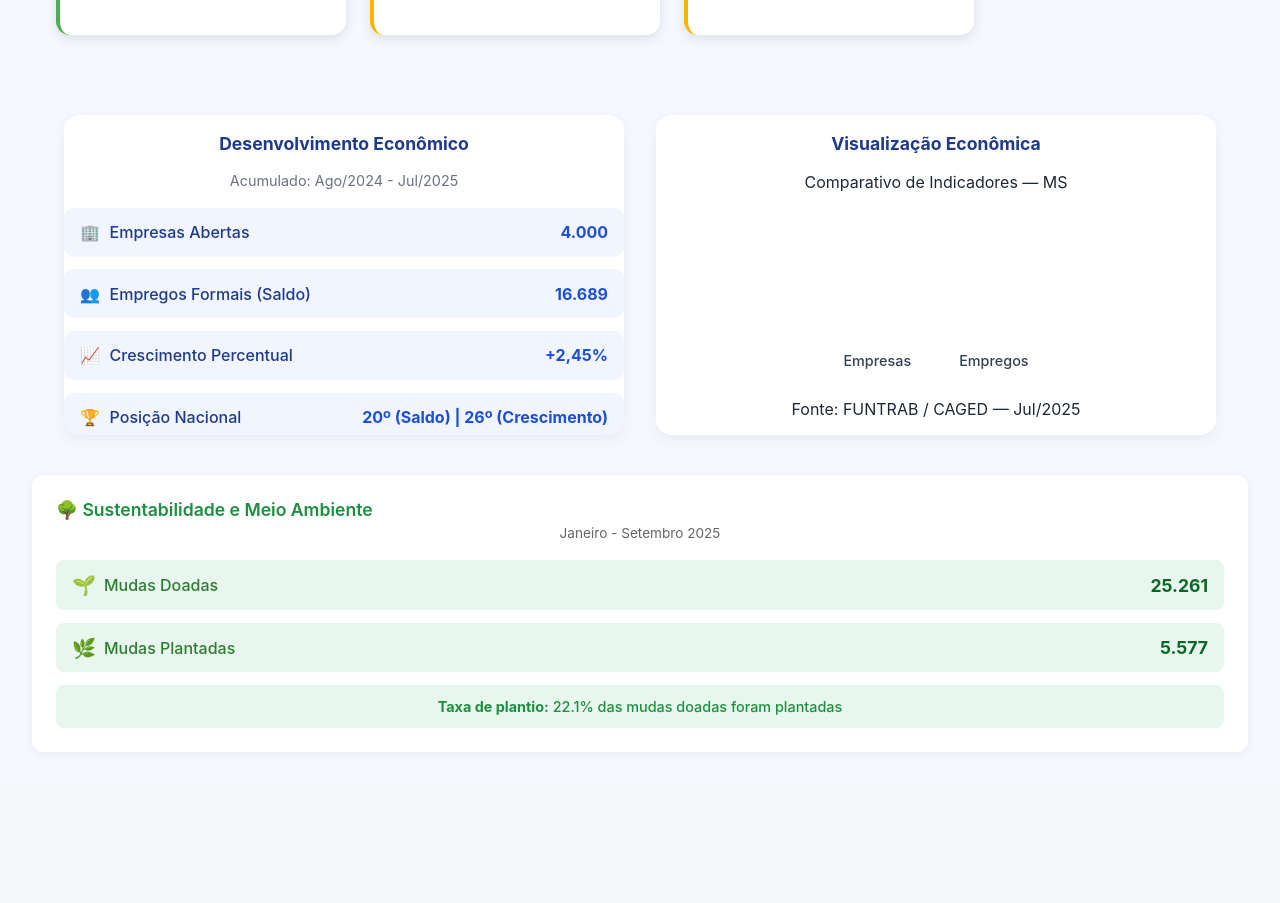
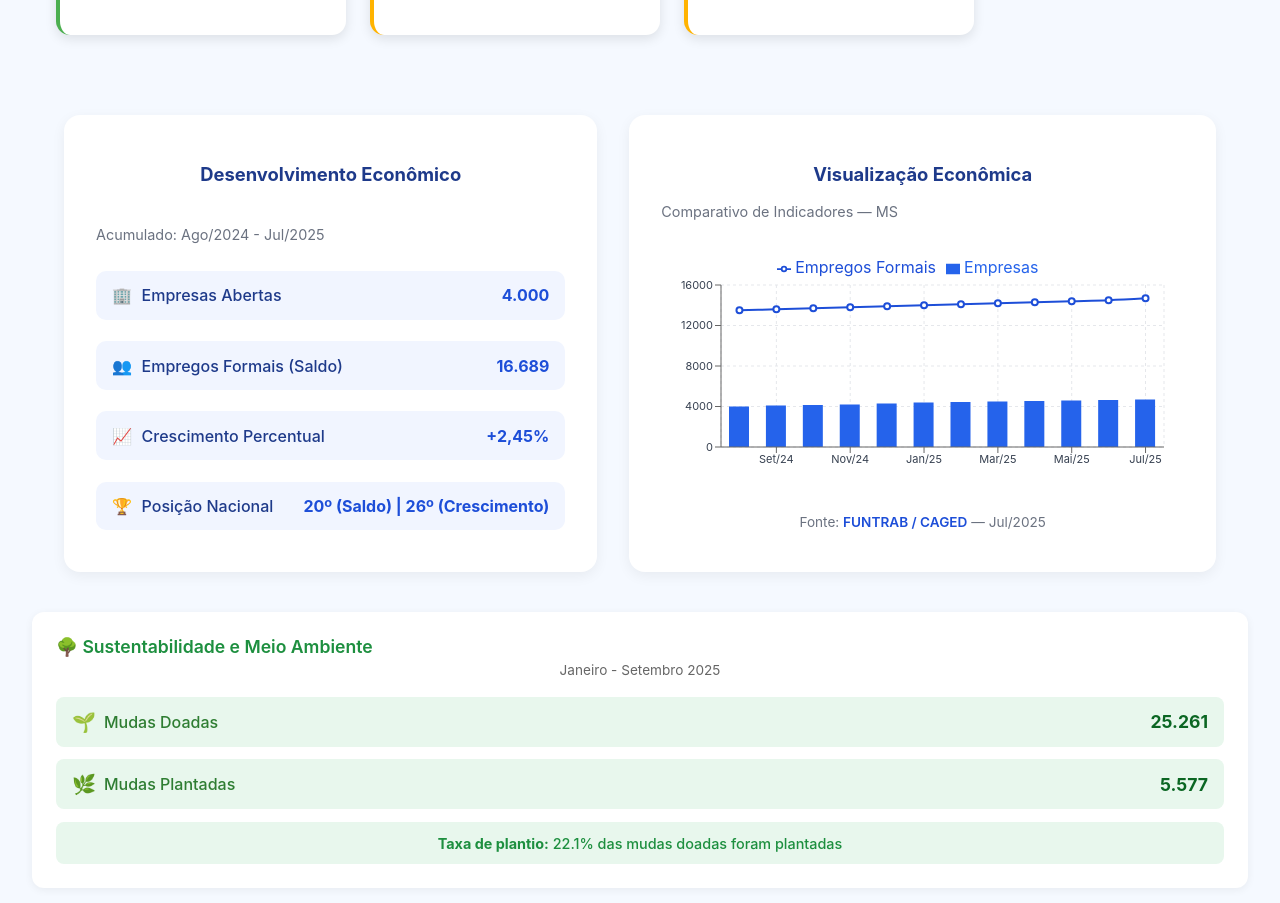
Before and after one commit to Magnumja/semades-dashboard, a React (Vite) app: page / in a window 1280 px wide. Shown: the part 749-1652 px from the top of the page. Before the commit the page ends 1533 px from the top, so only its background shows below. Built offline with nearby package versions, Linux system fonts and the light colour scheme.

Commit message:
feat: enhance EconomicSection with responsive chart and improved layout

```diff
--- a/src/components/EconomicSection.jsx
+++ b/src/components/EconomicSection.jsx
@@ -1,11 +1,36 @@
 import React from "react";
 import "../styles/EconomicSection.css";
+import {
+  ResponsiveContainer,
+  ComposedChart,
+  Bar,
+  Line,
+  XAxis,
+  YAxis,
+  CartesianGrid,
+  Tooltip,
+  Legend,
+} from "recharts";
+
+const data = [
+  { month: "Ago/24", empresas: 4000, empregos: 13500 },
+  { month: "Set/24", empresas: 4100, empregos: 13600 },
+  { month: "Out/24", empresas: 4150, empregos: 13700 },
+  { month: "Nov/24", empresas: 4200, empregos: 13800 },
+  { month: "Dez/24", empresas: 4300, empregos: 13900 },
+  { month: "Jan/25", empresas: 4400, empregos: 14000 },
+  { month: "Fev/25", empresas: 4450, empregos: 14100 },
+  { month: "Mar/25", empresas: 4500, empregos: 14200 },
+  { month: "Abr/25", empresas: 4550, empregos: 14300 },
+  { month: "Mai/25", empresas: 4600, empregos: 14400 },
+  { month: "Jun/25", empresas: 4650, empregos: 14500 },
+  { month: "Jul/25", empresas: 4700, empregos: 14689 },
+];
 
 export default function EconomicSection() {
   return (
     <section className="economic-section">
       <div className="economic-grid">
-
         {/* === CARD DE DADOS === */}
         <div className="economic-card info-card">
           <h3 className="economic-title">Desenvolvimento Econômico</h3>
@@ -51,24 +76,50 @@ export default function EconomicSection() {
             <p className="economic-subtitle">Comparativo de Indicadores — MS</p>
           </div>
 
-          <div className="chart-wrapper">
-            <div className="chart-bar">
-              <div className="bar empresas" style={{ height: "45%" }}></div>
-              <p>Empresas</p>
-            </div>
-            <div className="chart-bar">
-              <div className="bar empregos" style={{ height: "80%" }}></div>
-              <p>Empregos</p>
-            </div>
+          <div className="chart-container">
+            <ResponsiveContainer width="100%" height="100%">
+              <ComposedChart
+                data={data}
+                margin={{ top: 10, right: 20, left: 0, bottom: 10 }}
+              >
+                <CartesianGrid strokeDasharray="3 3" stroke="#e5e7eb" />
+                <XAxis dataKey="month" tick={{ fill: "#374151", fontSize: 11 }} />
+                <YAxis tick={{ fill: "#374151", fontSize: 11 }} />
+                <Tooltip
+                  contentStyle={{
+                    backgroundColor: "#fff",
+                    borderRadius: "8px",
+                    border: "1px solid #e5e7eb",
+                  }}
+                />
+                <Legend verticalAlign="top" align="center" wrapperStyle={{ paddingBottom: 8 }} />
+                <Bar dataKey="empresas" name="Empresas" barSize={20} fill="#2563eb" />
+                <Line
+                  dataKey="empregos"
+                  name="Empregos Formais"
+                  type="monotone"
+                  stroke="#1d4ed8"
+                  strokeWidth={2}
+                  dot={{ r: 3 }}
+                />
+              </ComposedChart>
+            </ResponsiveContainer>
           </div>
 
           <div className="chart-footer">
             <p className="economic-source">
-              Fonte: <a href="https://www.funtrab.ms.gov.br" target="_blank" rel="noopener noreferrer">FUNTRAB / CAGED</a> — Jul/2025
+              Fonte:{" "}
+              <a
+                href="https://www.funtrab.ms.gov.br"
+                target="_blank"
+                rel="noopener noreferrer"
+              >
+                FUNTRAB / CAGED
+              </a>{" "}
+              — Jul/2025
             </p>
           </div>
         </div>
-
       </div>
     </section>
   );
--- a/src/styles/EconomicSection.css
+++ b/src/styles/EconomicSection.css
@@ -4,6 +4,7 @@
   padding-inline: 2rem;
 }
 
+/* GRID PRINCIPAL */
 .economic-grid {
   display: grid;
   grid-template-columns: 1fr;
@@ -12,63 +13,47 @@
 
 @media (min-width: 1024px) {
   .economic-grid {
-    grid-template-columns: 1fr 1fr;
+    grid-template-columns: 1fr 1.1fr; /* Gráfico levemente maior */
+    align-items: stretch; /* Alinha alturas */
     gap: 2rem;
   }
 }
 
 /* ==== CARD BASE ==== */
 .economic-card {
-  position: relative;
+  display: flex;
+  flex-direction: column;
+  justify-content: space-between;
   background: #fff;
   border-radius: 16px;
   box-shadow: 0 4px 14px rgba(0, 0, 0, 0.06);
   overflow: hidden;
-  height: 320px;
+  min-height: 360px; /* Mesmo tamanho para ambos */
+  padding: 1.8rem 2rem;
   transition: all 0.4s ease;
-  perspective: 1000px;
 }
 
-/* ==== ANIMAÇÃO FLIP ==== */
-.economic-card .card-front,
-.economic-card .card-back {
-  position: absolute;
-  inset: 0;
-  padding: 2rem;
-  backface-visibility: hidden;
-  transition: transform 0.7s cubic-bezier(0.25, 1, 0.3, 1);
+.economic-card:hover {
+  transform: translateY(-4px);
+  box-shadow: 0 6px 18px rgba(0, 0, 0, 0.1);
 }
 
-.card-front {
-  transform: rotateY(0deg);
-}
-
-.card-back {
-  background: linear-gradient(180deg, #f9fafc, #e8edff);
-  transform: rotateY(180deg);
-}
-
-.economic-card:hover .card-front {
-  transform: rotateY(-180deg);
-}
-
-.economic-card:hover .card-back {
-  transform: rotateY(0deg);
-}
-
-/* ==== FRONT STYLES ==== */
+/* ==== TITULOS ==== */
 .economic-title {
-  font-size: 1.1rem;
+  font-size: 1.15rem;
   font-weight: 700;
   color: #1e3a8a;
 }
 
-.economic-period {
+.economic-period,
+.economic-subtitle {
   font-size: 0.9rem;
   color: #6b7280;
   margin-bottom: 1.2rem;
+  text-align: left;
 }
 
+/* ==== ITENS DE DADOS ==== */
 .economic-item {
   background-color: #f1f5ff;
   border-radius: 10px;
@@ -100,73 +85,34 @@
   color: #1d4ed8;
 }
 
-/* ==== BACK SIDE ==== */
-.card-back h4 {
-  font-size: 1rem;
-  color: #1e3a8a;
+/* ==== GRÁFICO ==== */
+.chart-card {
+  display: flex;
+  flex-direction: column;
+  justify-content: space-between;
+  text-align: center;
+}
+
+.chart-header {
   margin-bottom: 0.5rem;
 }
 
-.card-back p {
-  color: #475569;
-  font-size: 0.9rem;
-  margin-bottom: 0.5rem;
+.chart-container {
+  flex: 1;
+  width: 100%;
+  min-height: 240px;
+  transition: height 0.3s ease;
 }
 
-.card-back ul {
-  list-style: none;
-  padding: 0;
-  margin: 0 0 1rem 0;
+.chart-footer {
+  margin-top: 0.8rem;
+  text-align: center;
+  font-size: 0.85rem;
+  color: #6b7280;
 }
 
-.card-back li {
-  font-size: 0.9rem;
-  color: #1e3a8a;
-  margin-bottom: 0.3rem;
+.economic-source a {
+  color: #1d4ed8;
+  text-decoration: none;
+  font-weight: 600;
 }
-
-/* ==== GRÁFICO ==== */
-.chart-card {
-  text-align: center;
-  display: flex;
-  flex-direction: column;
-  justify-content: center;
-}
-
-.chart-wrapper {
-  display: flex;
-  justify-content: center;
-  align-items: flex-end;
-  height: 200px;
-  gap: 3rem;
-  padding-top: 1rem;
-}
-
-.chart-bar {
-  display: flex;
-  flex-direction: column;
-  align-items: center;
-  gap: 0.6rem;
-}
-
-.bar {
-  width: 55px;
-  border-radius: 8px;
-  transition: height 0.8s ease;
-}
-
-.empresas {
-  height: 100px;
-  background: linear-gradient(180deg, #2563eb, #60a5fa);
-}
-
-.empregos {
-  height: 160px;
-  background: linear-gradient(180deg, #1d4ed8, #93c5fd);
-}
-
-.chart-wrapper p {
-  font-size: 0.9rem;
-  color: #334155;
-  font-weight: 500;
-}
```
